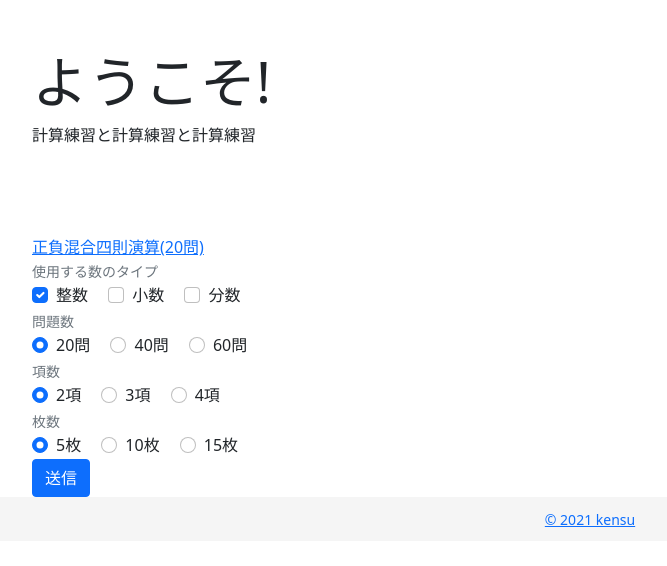
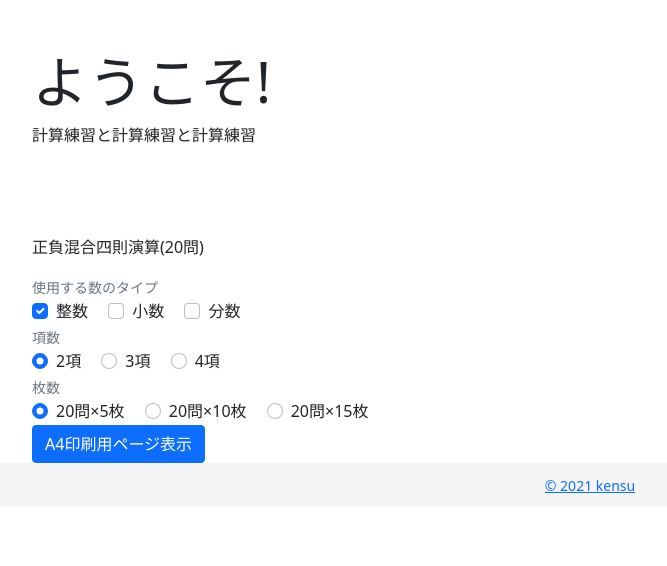
Before and after one commit to kensoooooon/math-print, a Django app: page /math_print/ in a window 1280 px wide. Shown: the top 566 px of the page, without its empty margins (50-717 px from the left). Run offline with Django 3.2, Linux system fonts and the light colour scheme.

Commit message:
Finish implementing function to display math problem print by A4 size.

```diff
--- a/math_print/math_calculate.py
+++ b/math_print/math_calculate.py
@@ -76,9 +76,9 @@ class MathProblem:
         answer_numerator = answer.numerator
         answer_denominator = answer.denominator
         if answer_numerator == 0:
-            latex_answer = "0"
+            latex_answer = " = 0"
         elif answer_denominator == 1:
-            latex_answer = answer_numerator
+            latex_answer = f" = {answer_numerator}"
         else:
             latex_answer = f" = \\frac{{{answer_numerator}}}{{{answer_denominator}}}"
         return latex_answer, latex_problem
--- a/math_print/templates/math_print/index.html
+++ b/math_print/templates/math_print/index.html
@@ -11,8 +11,8 @@
 
 {% block body %}
 <div class="container">
-    <a href="{% url 'select' %}">正負混合四則演算(20問)</a>
-        <form class="" action="{% url 'select' %}" method="post" enctype="multipart/form-data">
+    <p>正負混合四則演算(20問)</p>
+        <form action="?" method="post" enctype="multipart/form-data">
             {% csrf_token %}
             <small class="text-muted">使用する数のタイプ</small>
             <div class="form-group">
@@ -35,27 +35,6 @@
                     </label>
                 </div>
             </div>
-            <small class="text-muted">問題数</small>
-            <div class="form-group">
-                <div class="form-check form-check-inline">
-                    <input class="form-check-input" type="radio" value="20" name="problem_number" id="twentyRadio" checked>
-                    <label class="form-check-label" for="twentyRadio">
-                        20問
-                    </label>
-                </div>
-                <div class="form-check form-check-inline">
-                    <input class="form-check-input" type="radio" value="40" name="problem_number" id="fortyRadio">
-                    <label class="form-check-label" for="fortyRadio">
-                        40問
-                    </label>
-                </div>
-                <div class="form-check form-check-inline">
-                    <input class="form-check-input" type="radio" value="60" name="problem_number" id="sixtyRadio">
-                    <label class="form-check-label" for="sixtyRadio">
-                        60問
-                    </label>
-                </div>
-            </div>
             <small class="text-muted">項数</small>
             <div class="form-group">
                 <div class="form-check form-check-inline">
@@ -71,7 +50,7 @@
                     </label>
                 </div>
                 <div class="form-check form-check-inline">
-                    <input class="form-check-input" type="radio" value="5" name="term_number" id="fourRadio">
+                    <input class="form-check-input" type="radio" value="4" name="term_number" id="fourRadio">
                     <label class="form-check-label" for="fourRadio">
                         4項
                     </label>
@@ -82,23 +61,23 @@
                 <div class="form-check form-check-inline">
                     <input class="form-check-input" type="radio" value="5" name="paper_number" id="fivePaperRadio" checked>
                     <label class="form-check-label" for="fivePaperRadio">
-                        5枚
+                        20問×5枚
                     </label>
                 </div>
                 <div class="form-check form-check-inline">
                     <input class="form-check-input" type="radio" value="10" name="paper_number" id="tenPaperRadio">
                     <label class="form-check-label" for="tenPaperRadio">
-                        10枚
+                        20問×10枚
                     </label>
                 </div>
                 <div class="form-check form-check-inline">
                     <input class="form-check-input" type="radio" value="15" name="paper_number" id="fifteenPaperRadio">
                     <label class="form-check-label" for="fifteenPaperRadio">
-                        15枚
+                        20問×15枚
                     </label>
                 </div>
             </div>
-            <input class="btn btn-primary" type="submit" value="送信">
+            <input class="btn btn-primary" type="submit" value="A4印刷用ページ表示" formaction="{% url 'print' %}">
         </form>
 </div>
 {% endblock %}
--- a/math_print/urls.py
+++ b/math_print/urls.py
@@ -6,5 +6,6 @@ from . import views
 urlpatterns = [
     path('', views.index, name='index'),
     path('calculate/', views.make_math_print, name='calculate'),
-    path('select/', views.select_problem, name='select')
+    path('print/', views.print_problem, name='print'),
+    path('display/', views.display_problem, name="display")
 ]
--- a/math_print/views.py
+++ b/math_print/views.py
@@ -22,13 +22,15 @@ def make_math_print(request):
 
     return render(request, 'math_print/calculate.html', {'math_problem_tuple_list': math_problem_tuple_list})
 
-def select_problem(request):
+def print_problem(request):
+    PROBLEM_NUMBER = 20
+
     result = request.POST
     print(f"result: {result}")
     number_to_use = request.POST.getlist("number_to_use")
     print(f"number_to_use: {number_to_use} \n type: {type(number_to_use)}")
-    problem_number = int(request.POST["problem_number"])
-    print(f"problem_number: {problem_number} \n type: {type(problem_number)}")
+    # problem_number = int(request.POST["problem_number"])
+    # print(f"problem_number: {problem_number} \n type: {type(problem_number)}")
     term_number = int(request.POST["term_number"])
     print(f"term_number: {term_number} \n type: {type(term_number)}")
     paper_number = int(request.POST["paper_number"])
@@ -39,11 +41,35 @@ def select_problem(request):
     math_problem_list_of_list = []
     for _ in range(paper_number):
         math_problem_tuple_inner_list = []
-        for _ in range(int(problem_number/2)):
+        for _ in range(int(PROBLEM_NUMBER/2)):
             problem1 = MathProblem(term_number, MAX_NUMBER_TO_FRAC, MIN_NUMBER_TO_FRAC, number_to_use)
             problem2 = MathProblem(term_number, MAX_NUMBER_TO_FRAC, MIN_NUMBER_TO_FRAC, number_to_use)
             math_problem_tuple_inner_list.append((problem1, problem2))
         math_problem_list_of_list.append(math_problem_tuple_inner_list)
 
     # print(f"ren of math_problem_tuple_list: {len(math_problem_tuple_inner_list)}")
-    return render(request, 'math_print/calculate.html', {'math_problem_list_of_list': math_problem_list_of_list})
+    return render(request, 'math_print/for_print.html', {'math_problem_list_of_list': math_problem_list_of_list})
+
+def display_problem(request):
+    PROBLEM_NUMBER = 20
+
+    result = request.POST
+    print(f"result: {result}")
+    number_to_use = request.POST.getlist("number_to_use")
+    print(f"number_to_use: {number_to_use} \n type: {type(number_to_use)}")
+    term_number = int(request.POST["term_number"])
+    print(f"term_number: {term_number} \n type: {type(term_number)}")
+    paper_number = int(request.POST["paper_number"])
+
+    MAX_NUMBER_TO_FRAC = 10
+    MIN_NUMBER_TO_FRAC = -10
+
+    math_problem_list_of_list = []
+    for _ in range(paper_number):
+        math_problem_tuple_inner_list = []
+        for _ in range(int(PROBLEM_NUMBER/2)):
+            problem1 = MathProblem(term_number, MAX_NUMBER_TO_FRAC, MIN_NUMBER_TO_FRAC, number_to_use)
+            problem2 = MathProblem(term_number, MAX_NUMBER_TO_FRAC, MIN_NUMBER_TO_FRAC, number_to_use)
+            math_problem_tuple_inner_list.append((problem1, problem2))
+        math_problem_list_of_list.append(math_problem_tuple_inner_list)
+    return HttpResponse("This is dummy page for solving on display page!")
```
Also changed, not shown: math_print/templates/math_print/for_print.html (renamed from math_print/templates/math_print/calculate.html, +12 -4 lines).
